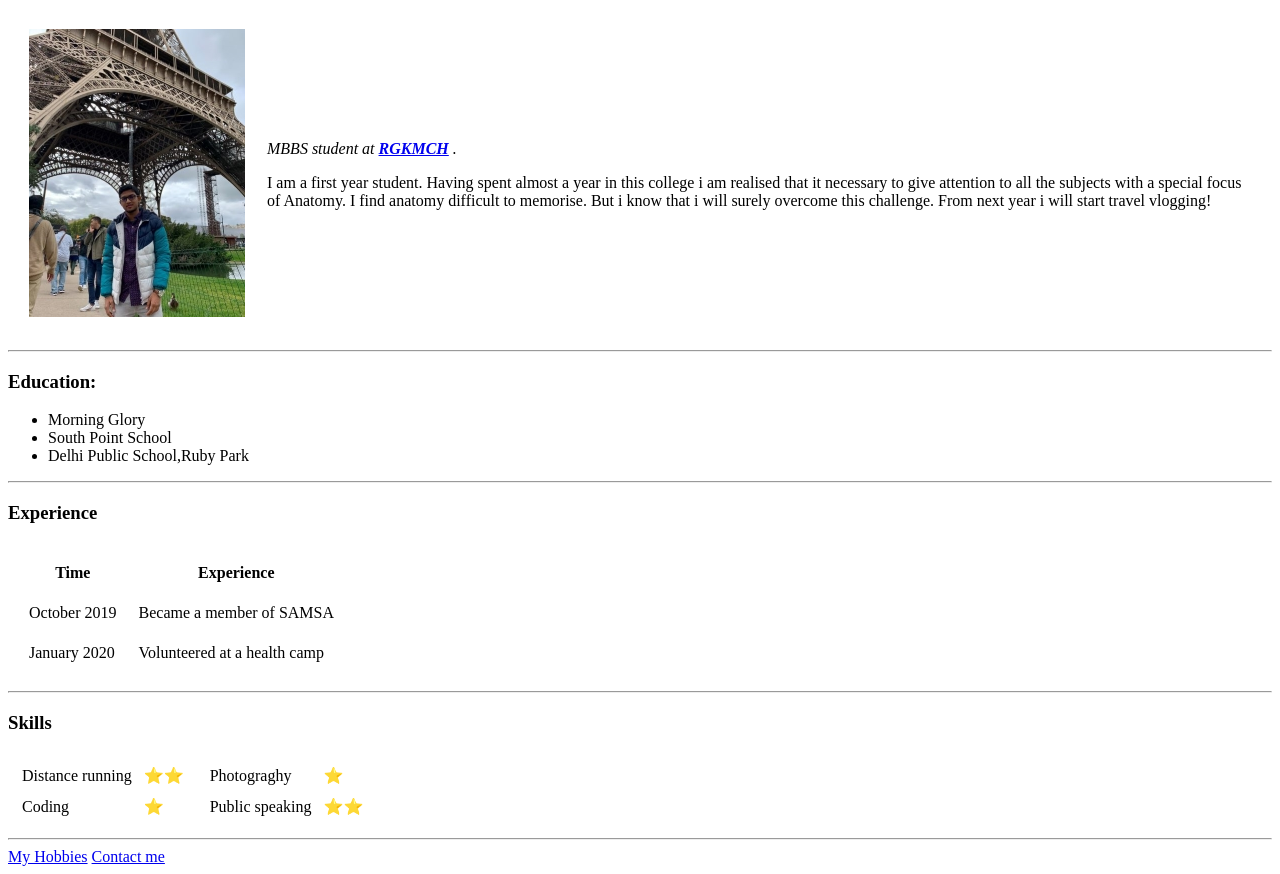
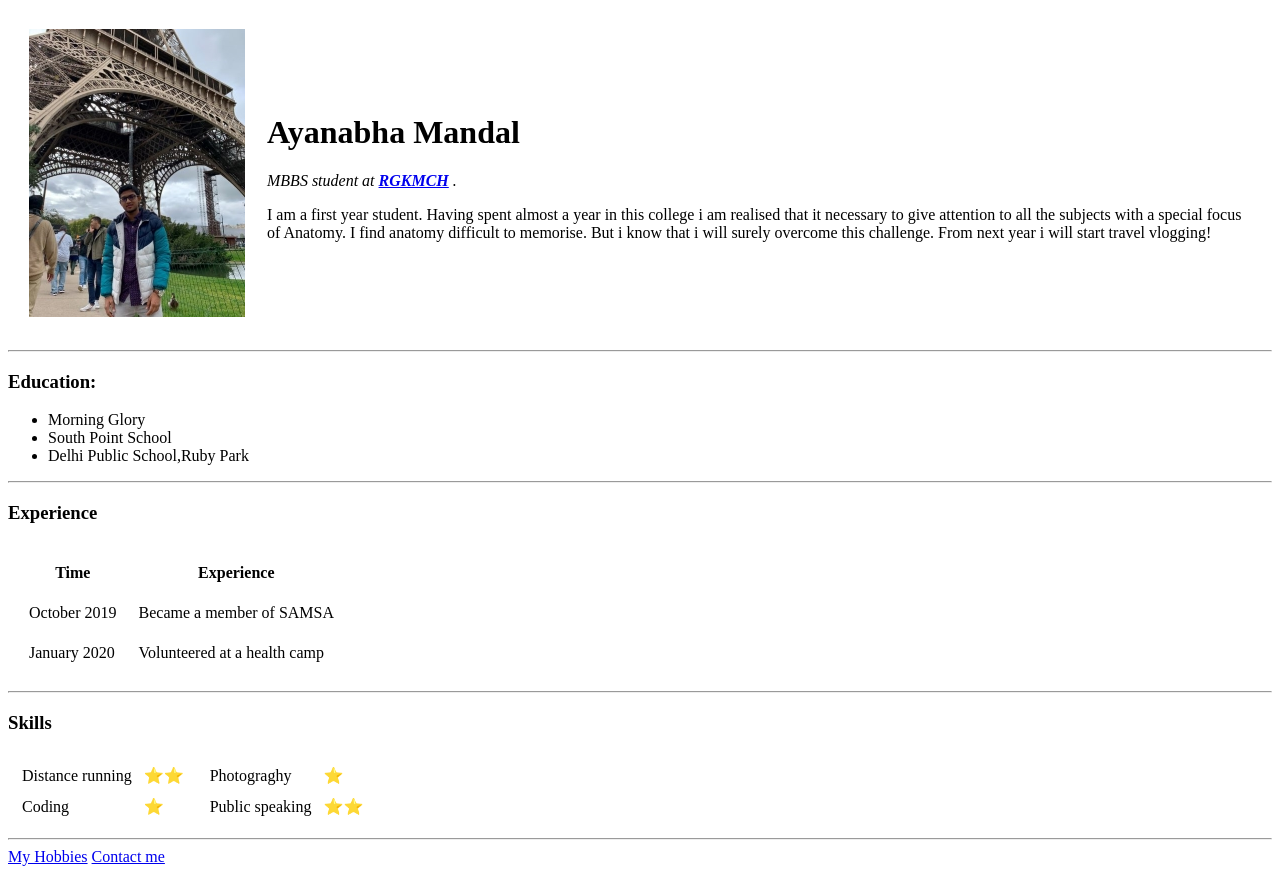
Before and after one commit to ayanabhamandal/cv, a plain HTML site: page index.html in a window 1280 px wide. Drawn offline with Linux system fonts and the light colour scheme.

Commit message:
Update index.html

```diff
--- a/index.html
+++ b/index.html
@@ -11,7 +11,7 @@
     <tr>
       <td><img src="Images/IMG_0069supersmoll.JPG" alt="Ayanabha Profile Picture"></td>
       <td>
-
+        <h1>Ayanabha Mandal</h1>
         <p><em>MBBS student at <strong><a href="https://rgkarmch.org/">RGKMCH</a></strong> .</em></p>
         <p>I am a first year student. Having spent almost a year in this college
           i am realised that it necessary to give attention to all the subjects with
```
